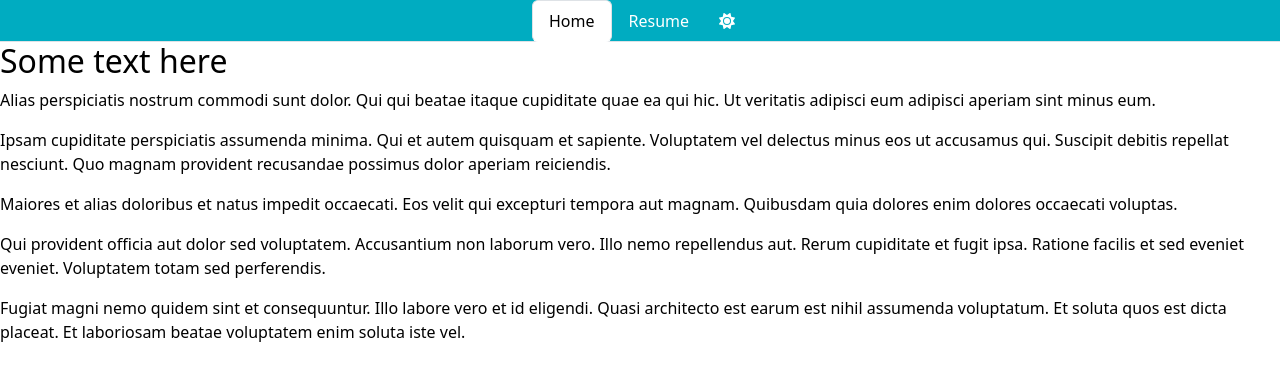
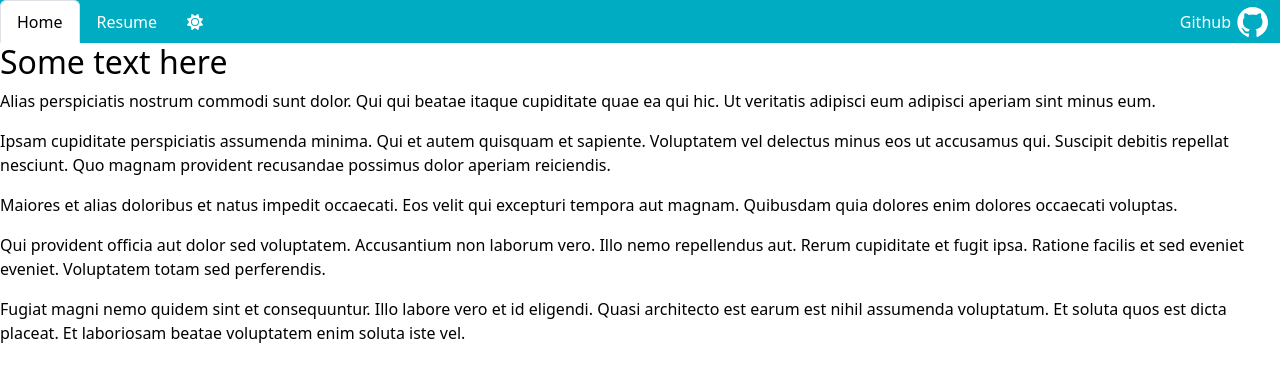
Before and after one commit to iron-condor/ResumeSite, an Angular app: page /home in a window 1280 px wide. Shown: the top 378 px of the page. Built offline with nearby package versions, Linux system fonts and the light colour scheme.

Commit message:
Add github link, clean up navbar styles

```diff
--- a/src/app/app.routes.ts
+++ b/src/app/app.routes.ts
@@ -6,6 +6,10 @@ import { PageNotFoundComponent } from './page-not-found/page-not-found.component
 export const routes: Routes = [
   {path: 'home', component: HomePageComponent},
   {path: 'resume', component: ResumeComponent},
+  // {path: 'projects', component: ProjectsComponent},
+
+
+  // Redirects/404 page
   {path: '', redirectTo: '/home', pathMatch: 'full'},
   {path: '**', component: PageNotFoundComponent}
 ];
--- a/src/app/nav-bar/nav-bar.component.html
+++ b/src/app/nav-bar/nav-bar.component.html
@@ -6,4 +6,14 @@
     <button ngbNavLink routerLink="/resume" class="btn" ariaCurrentWhenActive="page">Resume</button>
   </li>
   <button class="btn btn-tertiary" (click)="toggleTheme()" ><fa-icon [icon]="getCurrentTheme()"/></button>
+
+  <div class="float-end-group">
+    <!-- Github icon-->
+    <button class="btn btn-tertiary" (click)="openGithub()">
+      <label for="githubIcon">Github</label>
+      <svg id="githubIcon" height="32" aria-hidden="true" viewBox="0 0 24 24" version="1.1" width="32" data-view-component="true" class="octicon octicon-mark-github v-align-middle color-fg-default">
+        <path d="M12.5.75C6.146.75 1 5.896 1 12.25c0 5.089 3.292 9.387 7.863 10.91.575.101.79-.244.79-.546 0-.273-.014-1.178-.014-2.142-2.889.532-3.636-.704-3.866-1.35-.13-.331-.69-1.352-1.18-1.625-.402-.216-.977-.748-.014-.762.906-.014 1.553.834 1.769 1.179 1.035 1.74 2.688 1.25 3.349.948.1-.747.402-1.25.733-1.538-2.559-.287-5.232-1.279-5.232-5.678 0-1.25.445-2.285 1.178-3.09-.115-.288-.517-1.467.115-3.048 0 0 .963-.302 3.163 1.179.92-.259 1.897-.388 2.875-.388.977 0 1.955.13 2.875.388 2.2-1.495 3.162-1.179 3.162-1.179.633 1.581.23 2.76.115 3.048.733.805 1.179 1.825 1.179 3.09 0 4.413-2.688 5.39-5.247 5.678.417.36.776 1.05.776 2.128 0 1.538-.014 2.774-.014 3.162 0 .302.216.662.79.547C20.709 21.637 24 17.324 24 12.25 24 5.896 18.854.75 12.5.75Z"></path>
+      </svg>
+    </button>
+  </div>
 </ul>
--- a/src/app/nav-bar/nav-bar.component.scss
+++ b/src/app/nav-bar/nav-bar.component.scss
@@ -1,9 +1,34 @@
 .nav-bar {
   background-color: var(--primary);
   display: flex;
-  justify-content: center;
+  border-bottom: 0px;
+  // justify-content: center;
 
   .btn:not(.active) {
     color: var(--onPrimary);
   }
+
+  .btn {
+    height: 43px;
+    border-bottom-left-radius: 0%;
+    border-bottom-right-radius: 0%;
+  }
+
+  .float-end-group {
+    margin-left: auto;
+
+    button {
+      display: flex;
+      align-items: center;
+      label {
+        margin-right: 5px;
+        cursor: pointer;
+      }
+      border: 0px;
+    }
+  }
+
+  .octicon-mark-github {
+    fill: var(--onPrimary);
+  }
 }
--- a/src/app/nav-bar/nav-bar.component.ts
+++ b/src/app/nav-bar/nav-bar.component.ts
@@ -25,4 +25,8 @@ export class NavBarComponent {
   toggleTheme() {
     this.themeToggleService.toggleTheme();
   }
+
+  openGithub() {
+    location.href = "https://www.github.com/iron-condor";
+  }
 }
--- a/src/app/page-not-found/page-not-found.component.html
+++ b/src/app/page-not-found/page-not-found.component.html
@@ -1 +1,2 @@
+<!-- TODO -->
 <p>page-not-found works!</p>
```
